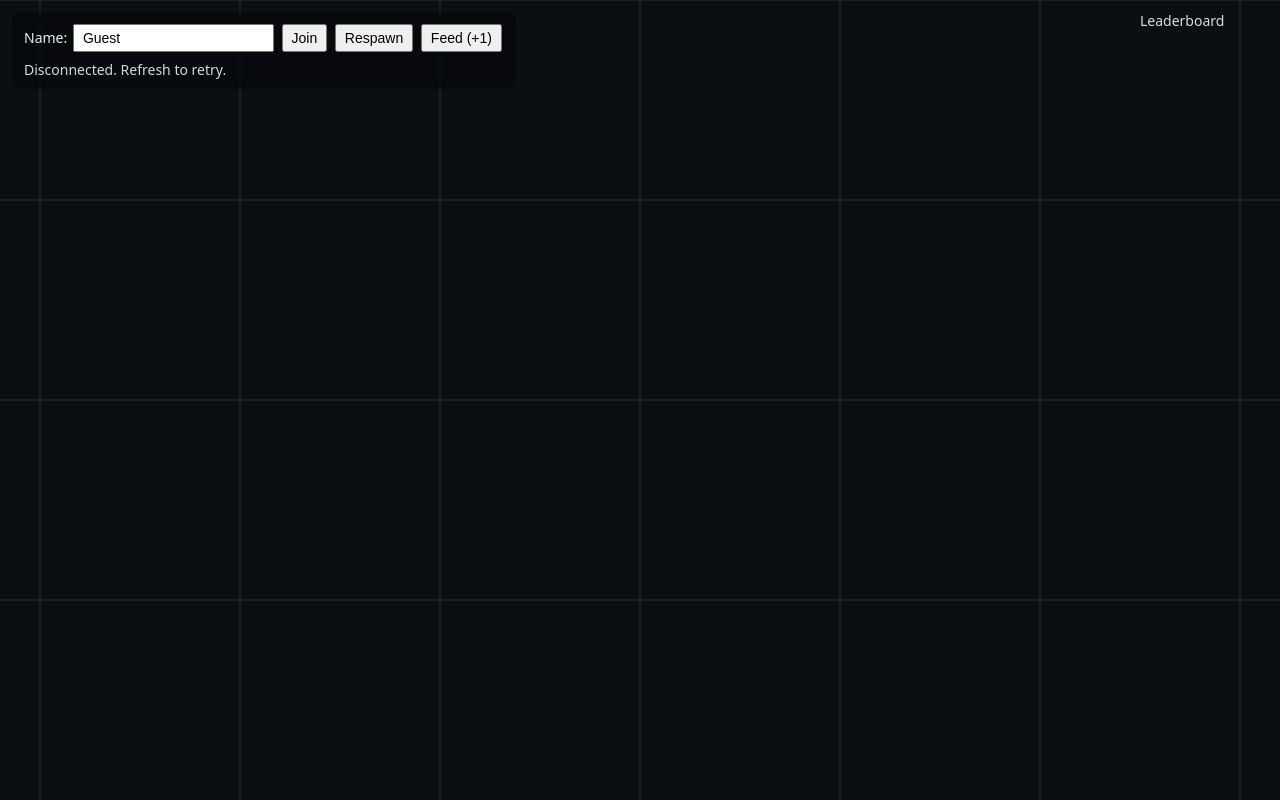
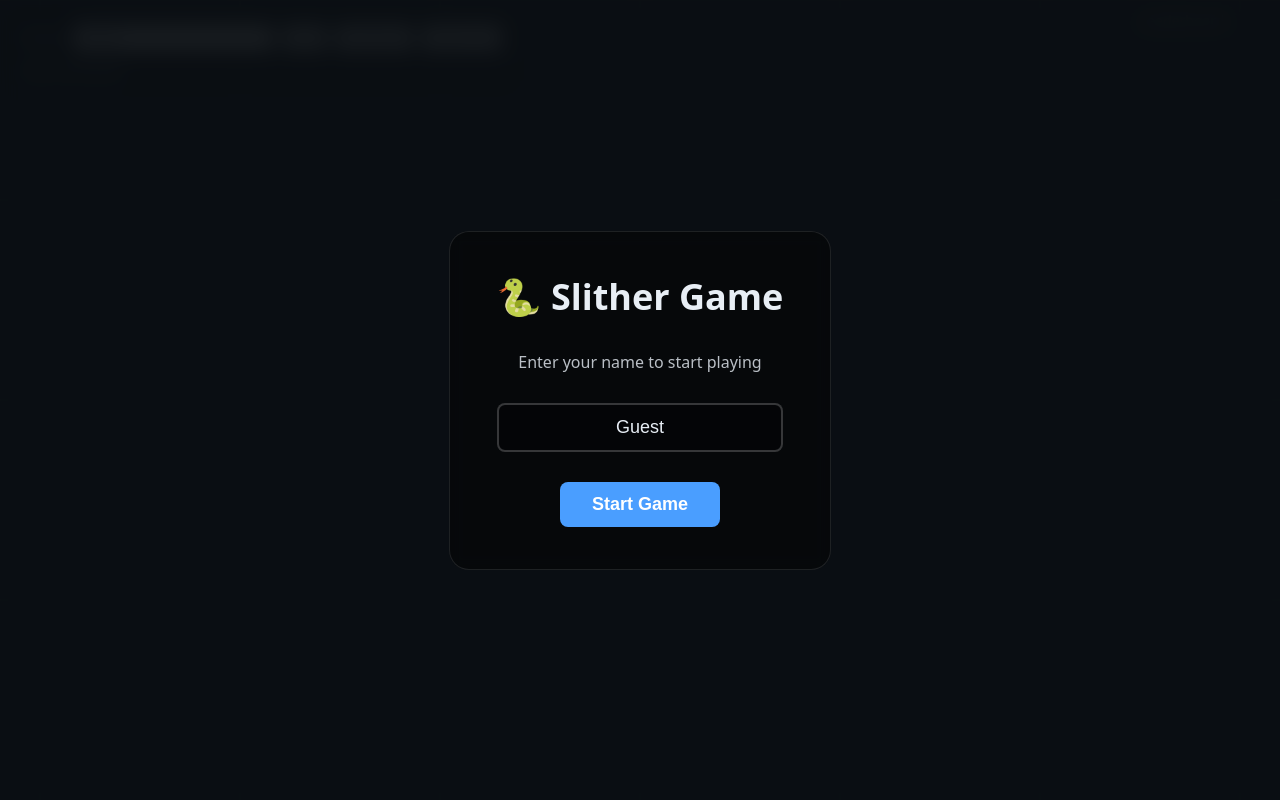
Before and after one commit to Pollakazola/SlitherFrontend, a website with bundled scripts: page client/index.html in a window 1280 px wide. Built offline with nearby package versions, Linux system fonts and the light colour scheme; no server answers.

Commit message:
Add landing page with name input and death redirect functionality

```diff
--- a/client/index.html
+++ b/client/index.html
@@ -9,6 +9,77 @@
       height: 100%;
       overflow: hidden;
       background: #0b0f14;
+    }
+    #landingPage {
+      position: fixed;
+      top: 0;
+      left: 0;
+      width: 100%;
+      height: 100%;
+      background: rgba(11, 15, 20, 0.95);
+      backdrop-filter: blur(10px);
+      display: flex;
+      flex-direction: column;
+      justify-content: center;
+      align-items: center;
+      z-index: 1000;
+      color: #e8eef5;
+      font-family: system-ui, Arial;
+    }
+    #landingPage.hidden {
+      display: none;
+    }
+    .landingContent {
+      text-align: center;
+      padding: 40px;
+      background: rgba(0, 0, 0, 0.4);
+      border-radius: 20px;
+      backdrop-filter: blur(6px);
+      border: 1px solid rgba(255, 255, 255, 0.1);
+      min-width: 300px;
+    }
+    .landingContent h1 {
+      margin: 0 0 30px 0;
+      font-size: 36px;
+      color: #e8eef5;
+    }
+    .landingContent p {
+      margin: 0 0 20px 0;
+      opacity: 0.8;
+      font-size: 16px;
+    }
+    .landingContent input {
+      font-size: 18px;
+      padding: 12px 16px;
+      margin: 10px 0;
+      border: 2px solid rgba(255, 255, 255, 0.2);
+      border-radius: 8px;
+      background: rgba(0, 0, 0, 0.3);
+      color: #e8eef5;
+      width: 250px;
+      text-align: center;
+    }
+    .landingContent input:focus {
+      outline: none;
+      border-color: rgba(255, 255, 255, 0.4);
+    }
+    .landingContent button {
+      font-size: 18px;
+      padding: 12px 32px;
+      margin-top: 20px;
+      background: #4a9eff;
+      color: white;
+      border: none;
+      border-radius: 8px;
+      cursor: pointer;
+      font-weight: bold;
+      transition: background 0.2s;
+    }
+    .landingContent button:hover {
+      background: #5aaeff;
+    }
+    .landingContent button:active {
+      background: #3a8eef;
     }
     #ui {
       position: fixed;
@@ -47,6 +118,18 @@
   </style>
 </head>
 <body>
+  <!-- Landing Page -->
+  <div id="landingPage">
+    <div class="landingContent">
+      <h1>🐍 Slither Game</h1>
+      <p>Enter your name to start playing</p>
+      <input id="landingName" type="text" placeholder="Enter your name" maxlength="18" value="Guest" />
+      <br>
+      <button id="startGame">Start Game</button>
+    </div>
+  </div>
+
+  <!-- Game UI -->
   <div id="ui">
     <div>
       Name:
@@ -55,7 +138,7 @@
       <button id="respawn">Respawn</button>
       <button id="feed">Feed (+1)</button>
     </div>
-    <div id="status">Connecting…</div>
+    <div id="status">Not connected</div>
     <div id="deathMsg">You died! Click Respawn to continue.</div>
   </div>
   <canvas id="c"></canvas>
--- a/client/main.js
+++ b/client/main.js
@@ -6,6 +6,7 @@ import * as render from './render.js';
 let mouse = { x: innerWidth / 2, y: innerHeight / 2 };
 let lastInputTime = 0;
 let sprinting = false;
+let deathTimeout = null;
 const INPUT_RATE_LIMIT = 50; // 20 Hz = 50ms
 
 addEventListener("mousemove", (e) => {
@@ -58,7 +59,23 @@ function handleFeed() {
   net.send({ t: "feed" });
 }
 
-ui.setHandlers(handleJoin, handleRespawn, handleFeed);
+function handleStartGame(name) {
+  // Update the name input in the game UI
+  document.getElementById("name").value = name;
+  // Hide landing page
+  ui.showLandingPage(false);
+  // Connect to server
+  net.connect();
+  // Join with the name
+  setTimeout(() => {
+    handleJoin(name);
+  }, 100); // Small delay to ensure connection is established
+}
+
+ui.setHandlers(handleJoin, handleRespawn, handleFeed, handleStartGame);
+
+// Show landing page initially
+ui.showLandingPage(true);
 
 net.setMessageHandler((event) => {
   if (event.type === 'connected') {
@@ -94,8 +111,22 @@ net.setMessageHandler((event) => {
       const me = render.getMe(interpState);
       if (me === undefined) {
         ui.showDeathMessage(true);
+        // Redirect to landing page after a short delay (only if not already set)
+        if (!deathTimeout) {
+          deathTimeout = setTimeout(() => {
+            ui.showLandingPage(true);
+            ui.showDeathMessage(false);
+            net.disconnect();
+            deathTimeout = null;
+          }, 2000); // Show death message for 2 seconds before redirecting
+        }
       } else {
         ui.showDeathMessage(false);
+        // Clear death timeout if player respawned
+        if (deathTimeout) {
+          clearTimeout(deathTimeout);
+          deathTimeout = null;
+        }
       }
     }
   }
@@ -119,5 +150,6 @@ function gameLoop() {
   render.render();
 }
 
-net.connect();
+// Don't auto-connect - wait for user to start game
+// net.connect();
 gameLoop();
--- a/client/net.js
+++ b/client/net.js
@@ -43,6 +43,13 @@ function connect() {
   };
 }
 
+function disconnect() {
+  if (ws) {
+    ws.close();
+    ws = null;
+  }
+}
+
 function send(msg) {
   if (ws && ws.readyState === WebSocket.OPEN) {
     ws.send(JSON.stringify(msg));
@@ -53,4 +60,4 @@ function setMessageHandler(callback) {
   onMessageCallback = callback;
 }
 
-export { connect, send, setMessageHandler, WS_URL };
+export { connect, disconnect, send, setMessageHandler, WS_URL };
--- a/client/ui.js
+++ b/client/ui.js
@@ -5,10 +5,14 @@ const joinBtn = document.getElementById("join");
 const respawnBtn = document.getElementById("respawn");
 const feedBtn = document.getElementById("feed");
 const deathMsgEl = document.getElementById("deathMsg");
+const landingPageEl = document.getElementById("landingPage");
+const landingNameEl = document.getElementById("landingName");
+const startGameBtn = document.getElementById("startGame");
 
 let onJoin = null;
 let onRespawn = null;
 let onFeed = null;
+let onStartGame = null;
 
 joinBtn.onclick = () => {
   if (onJoin) onJoin(nameEl.value);
@@ -22,6 +26,20 @@ feedBtn.onclick = () => {
   if (onFeed) onFeed();
 };
 
+startGameBtn.onclick = () => {
+  if (onStartGame) {
+    const name = landingNameEl.value.trim() || "Guest";
+    onStartGame(name);
+  }
+};
+
+// Allow Enter key to start game
+landingNameEl.addEventListener("keypress", (e) => {
+  if (e.key === "Enter") {
+    startGameBtn.click();
+  }
+});
+
 function setStatus(text) {
   statusEl.textContent = text;
 }
@@ -30,10 +48,19 @@ function showDeathMessage(show) {
   deathMsgEl.style.display = show ? 'block' : 'none';
 }
 
-function setHandlers(joinHandler, respawnHandler, feedHandler) {
+function showLandingPage(show) {
+  if (show) {
+    landingPageEl.classList.remove("hidden");
+  } else {
+    landingPageEl.classList.add("hidden");
+  }
+}
+
+function setHandlers(joinHandler, respawnHandler, feedHandler, startGameHandler) {
   onJoin = joinHandler;
   onRespawn = respawnHandler;
   onFeed = feedHandler;
+  onStartGame = startGameHandler;
 }
 
-export { setStatus, showDeathMessage, setHandlers };
+export { setStatus, showDeathMessage, showLandingPage, setHandlers };
```
